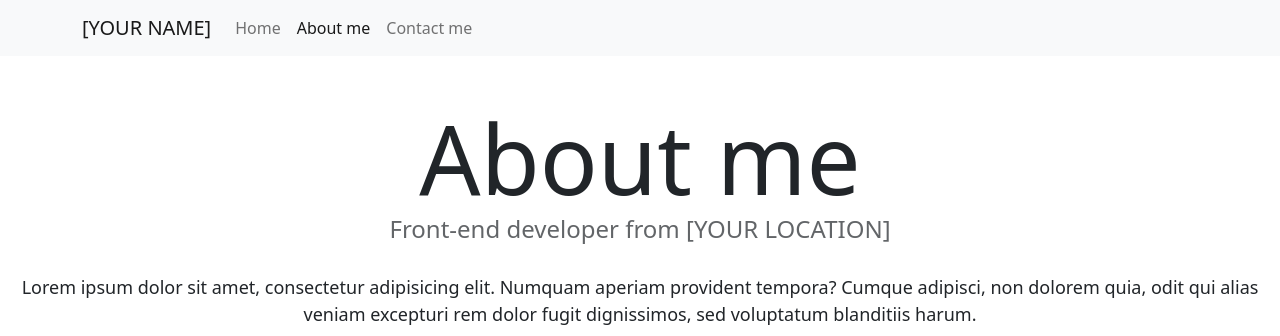
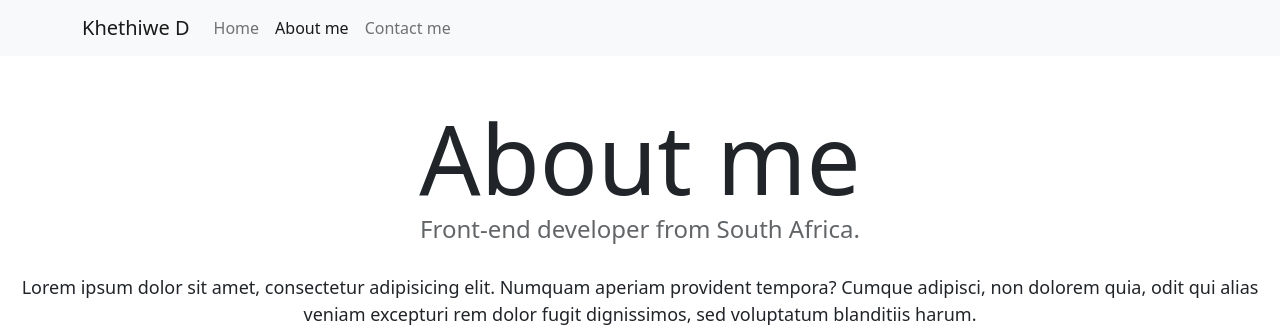
Before and after one commit to Khethiwe-J-Dhlangamandla/My-Workspace, a website: page about.html in a window 1280 px wide. Shown: the top 336 px of the page. Drawn offline with nearby package versions, Linux system fonts and the light colour scheme.

Commit message:
Updated the about.html file.

```diff
--- a/about.html
+++ b/about.html
@@ -16,12 +16,12 @@
       crossorigin="anonymous"
     ></script>
     <link rel="stylesheet" href="style.css" />
-    <title>About [YOUR NAME]</title>
+    <title>About Khethiwe D</title>
   </head>
   <body>
     <nav class="navbar navbar-expand-lg navbar-light bg-light fixed-top">
       <div class="container">
-        <a class="navbar-brand" href="index.html">[YOUR NAME]</a>
+        <a class="navbar-brand" href="index.html">Khethiwe D</a>
         <button
           class="navbar-toggler"
           type="button"
@@ -49,7 +49,7 @@
       </div>
     </nav>
     <h1 class="text-center">About me</h1>
-    <h3 class="text-center">Front-end developer from [YOUR LOCATION]</h3>
+    <h3 class="text-center">Front-end developer from South Africa.</h3>
     <div class="about-paragraphs text-center">
       <p>
         Lorem ipsum dolor sit amet, consectetur adipisicing elit. Numquam
```
Also changed, not shown: index.html (+1 -1 lines).
